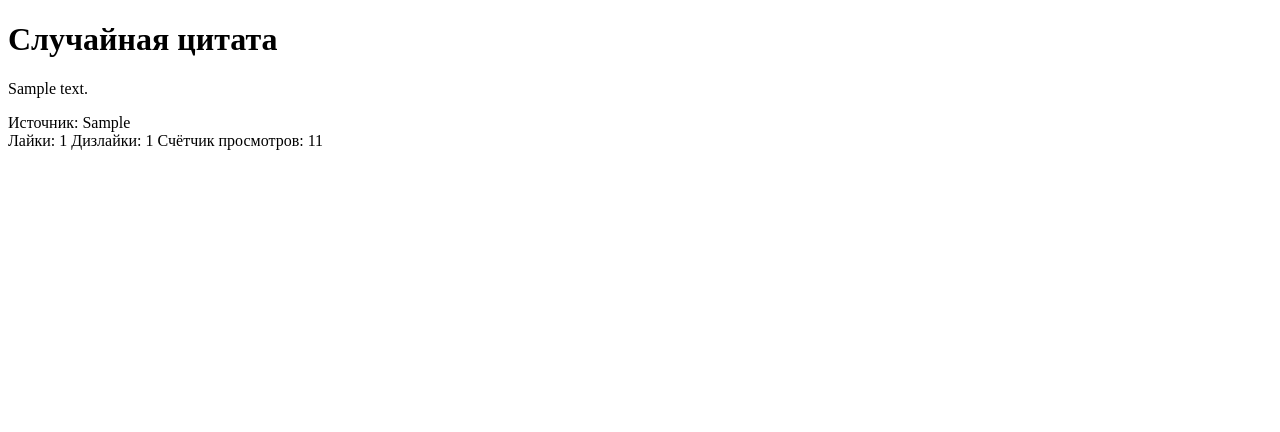
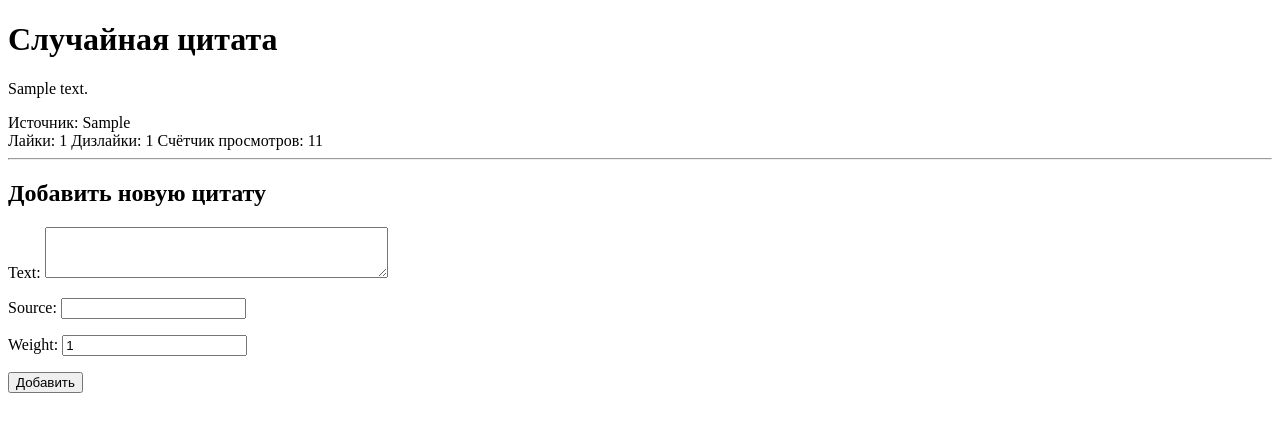
Before and after one commit to DartVlayder/IT-Solution_task, a Django app: page / in a window 1280 px wide. Shown: the top 432 px of the page. Run offline with Django 5.2, Linux system fonts and the light colour scheme; tables that the repository leaves empty hold one stand-in row (values such as "Sample post").

Commit message:
Добавлена форма на главную страницу с валидацией

```diff
--- /dev/null
+++ b/ITSolution_task/quotes/forms.py
@@ -0,0 +1,23 @@
+from django import forms
+from .models import Quote
+
+class QuoteForm(forms.ModelForm):
+    class Meta:
+        model = Quote
+        fields = ['text', 'source', 'weight']
+        widgets = {
+            'text': forms.Textarea(attrs={'rows': 3}),
+        }
+
+    def clean(self):
+        cleaned_data = super().clean()
+        text = cleaned_data.get('text')
+        source = cleaned_data.get('source')
+
+        if text and Quote.objects.filter(text=text).exists():
+            self.add_error('text', 'Такая цитата уже существует.')
+
+        if source and Quote.objects.filter(source=source).count() >= 3:
+            self.add_error(None, f'У источника «{source}» уже есть 3 цитаты. Нельзя добавить больше.')
+
+        return cleaned_data
--- a/ITSolution_task/quotes/templates/quotes/index.html
+++ b/ITSolution_task/quotes/templates/quotes/index.html
@@ -22,6 +22,49 @@
             <p>Цитат пока нет.</p>
         {% endif %}
 
+        <hr>
+        <h2>Добавить новую цитату</h2>
+        <form method="post">
+            {% csrf_token %}
+
+            <p>
+                {{ form.text.label_tag }}
+                {{ form.text }}
+            </p>
+
+            <p>
+                {{ form.source.label_tag }}
+                {{ form.source }}
+                {% for error in form.source.errors %}
+                    <span class="error">{{ error }}</span>
+                {% endfor %}
+            </p>
+
+            <p>
+                {{ form.weight.label_tag }}
+                {{ form.weight }}
+                {% for error in form.weight.errors %}
+                    <span class="error">{{ error }}</span>
+                {% endfor %}
+            </p>
+
+            {% if form.non_field_errors %}
+                <ul class="error-list">
+                    {% for error in form.non_field_errors %}
+                        <li>{{ error }}</li>
+                    {% endfor %}
+                </ul>
+            {% endif %}
+             {% if form.text.errors %}
+                <ul class="error-list">
+                    {% for error in form.text.errors %}
+                        <li class="error">{{ error }}</li>
+                    {% endfor %}
+                </ul>
+            {% endif %}
+
+            <button type="submit">Добавить</button>
+</form>
 
     </div>
 </body>
--- a/ITSolution_task/quotes/views.py
+++ b/ITSolution_task/quotes/views.py
@@ -1,15 +1,26 @@
-from django.shortcuts import render
+from django.shortcuts import render, redirect
 from .models import Quote
+from .forms import QuoteForm
 import random
 
 def index(request):
     quotes = list(Quote.objects.all())
+    quote = None
 
     if quotes:
         quote = random.choices(quotes, weights=[q.weight for q in quotes])[0]
         quote.views += 1
         quote.save()
+
+    if request.method == 'POST':
+        form = QuoteForm(request.POST)
+        if form.is_valid():
+            form.save()
+            return redirect('index')
     else:
-        quote = None
+        form = QuoteForm()
 
-    return render(request, 'quotes/index.html', {'quote': quote})
+    return render(request, 'quotes/index.html', {
+        'quote': quote,
+        'form': form,
+    })
```
